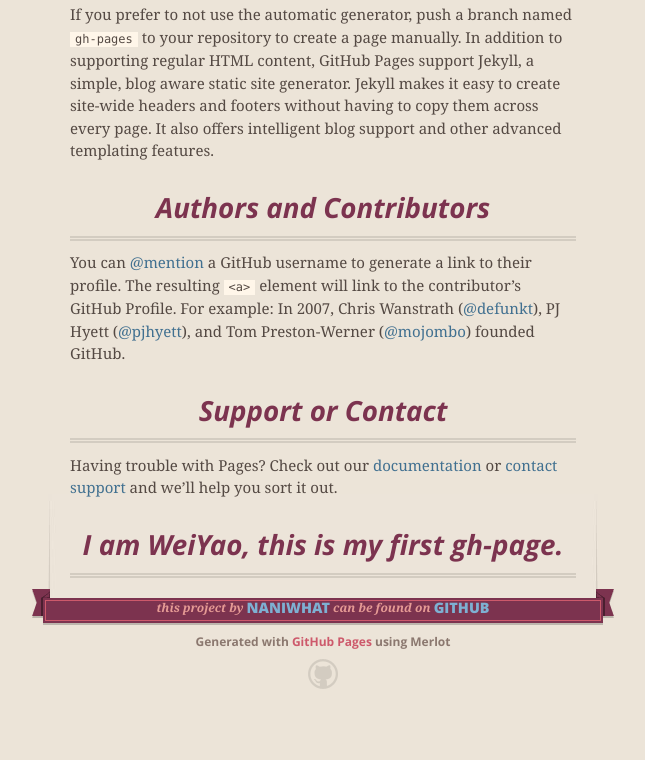
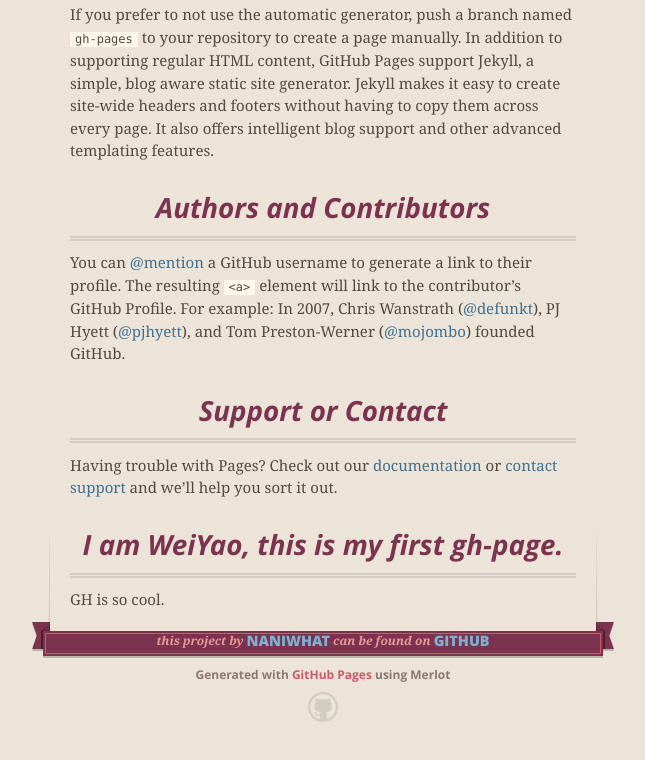
Before and after one commit to naniwhat/ghpages, a plain HTML site: page index.html in a window 1280 px wide. Shown: the part 694-1454 px from the top of the page, without its empty margins (317-962 px from the left). Before the commit the page ends 1423 px from the top, so only its background shows below. Drawn offline with nearby package versions, Linux system fonts and the light colour scheme.

Commit message:
3rd commit

```diff
--- a/index.html
+++ b/index.html
@@ -72,6 +72,8 @@
 <p>Having trouble with Pages? Check out our <a href="https://help.github.com/pages">documentation</a> or <a href="https://github.com/contact">contact support</a> and we’ll help you sort it out.</p>
 <h3>
 I am WeiYao, this is my first gh-page.
+</h3>
+<p>GH is so cool.</p>
       </section>
 
       <footer>
```
